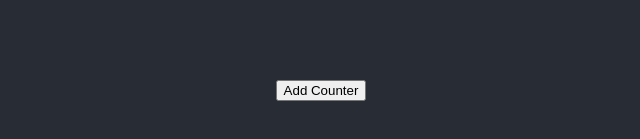
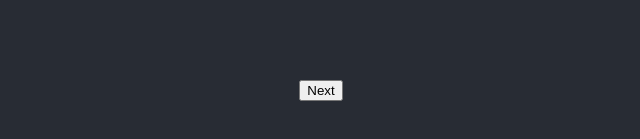
Before and after one commit to JMcWhorter150/react_counter, a React (Create React App) app: page / in a window 1280 px wide. Shown: the part 315-454 px from the top of the page, without its empty margins (319-959 px from the left). Built offline with nearby package versions, Linux system fonts and the light colour scheme.

Commit message:
Adds nasa image of the day functions

```diff
--- a/package.json
+++ b/package.json
@@ -6,6 +6,7 @@
     "@testing-library/jest-dom": "^4.2.4",
     "@testing-library/react": "^9.4.0",
     "@testing-library/user-event": "^7.2.1",
+    "axios": "^0.19.2",
     "react": "^16.12.0",
     "react-dom": "^16.12.0",
     "react-scripts": "3.3.1"
--- a/src/App.js
+++ b/src/App.js
@@ -1,11 +1,13 @@
 import React from 'react';
 import './App.css';
 import CounterApp from './CounterApp';
+import Nasa from './Nasa'
 
 function App() {
   return (
     <div className="App App-header">
-      <CounterApp />
+      {/* <CounterApp /> */}
+      {<Nasa />}
     </div>
   );
 }
--- /dev/null
+++ b/src/Nasa.js
@@ -0,0 +1,45 @@
+import React from 'react';
+import axios from 'axios';
+
+
+const nasaUrl = `https://api.nasa.gov/planetary/apod?api_key=8qGpTdQvMkcaKJ6hcAja8R9Vz1wIxA7rp99GhkhO`
+
+class Nasa extends React.Component {
+    constructor(props){
+        super(props);
+
+        this.state = {
+            url: ""
+        }
+    }
+
+    render() {
+        return (
+            <div>
+                <button onClick={this._handleNext}>Next</button>
+                <img src={this.state.url} />
+            </div>
+        );
+    }
+
+    _handleNext = async () => {
+        let randomDate = this._randomDate(new Date(2012, 0, 1), new Date());
+        let year = randomDate.getFullYear();
+        let month = (randomDate.getMonth() + 1);
+        let day = (randomDate.getMonth() + 1);
+        month = month < 10 ? "0" + month : month;
+        day = day < 10 ? "0" + day : day;
+        let response = await axios.get(nasaUrl + `&date=${year}-${month}-${day}`);
+        let newUrl = await response.data.url
+        this.setState({
+            url: newUrl
+        })
+    }
+
+    // https://stackoverflow.com/questions/9035627/elegant-method-to-generate-array-of-random-dates-within-two-dates
+    _randomDate = (start, end) => {
+            return new Date(start.getTime() + Math.random() * (end.getTime() - start.getTime()));
+    }
+}
+
+export default Nasa;
```
Also changed, not shown: 1 other file (tests, documents, lock files or other folders).
